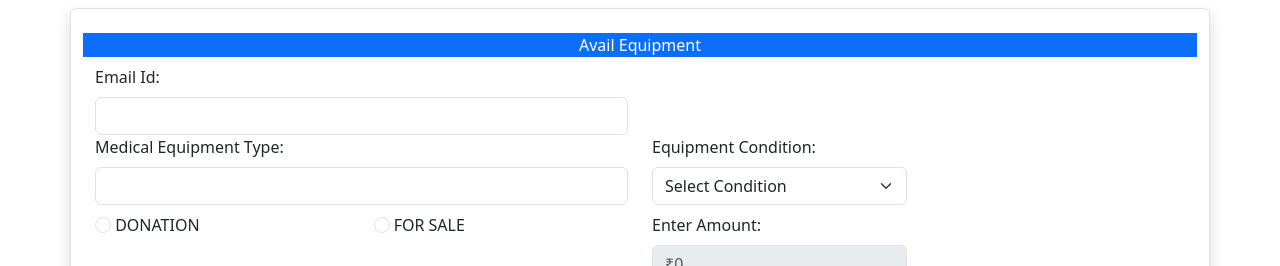
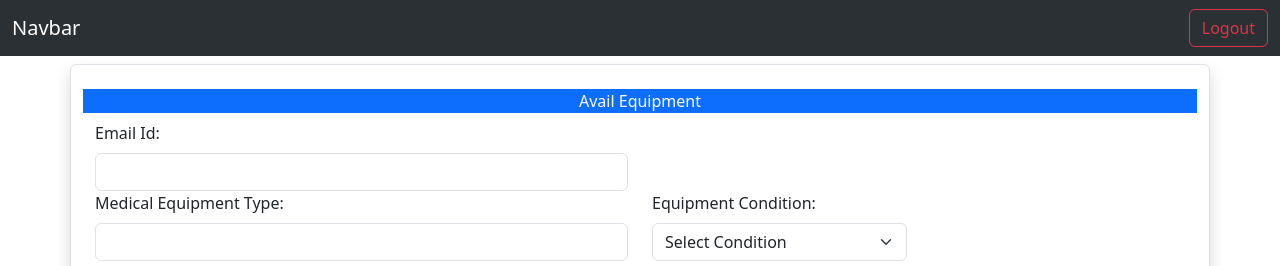
Before and after one commit to tusharp20/heallink, a website: page public/availEquip.html in a window 1280 px wide. Shown: the top 266 px of the page. Drawn offline with nearby package versions, Linux system fonts and the light colour scheme.

Commit message:
Update availEquip.html

```diff
--- a/public/availEquip.html
+++ b/public/availEquip.html
@@ -5,6 +5,13 @@
     <meta charset="utf-8">
     <meta name="viewport" content="width=device-width, initial-scale=1">
     <title>Bootstrap demo</title>
+    <script>
+        function doLogout() {
+            localStorage.removeItem("activeuser");
+            location.href = "/";
+        }
+
+    </script>
     <script>
         function doShowPrev(fileCtrl, prev) {
             const file = fileCtrl.files[0];//fetching selected file
@@ -39,6 +46,24 @@
 </head>
 
 <body onload="setEmail()">
+     <nav class="navbar navbar-expand-lg bg-body-tertiary" data-bs-theme="dark">
+        <div class="container-fluid">
+            <a class="navbar-brand" href="#">Navbar</a>
+            <button class="navbar-toggler" type="button" data-bs-toggle="collapse"
+                data-bs-target="#navbarSupportedContent" aria-controls="navbarSupportedContent" aria-expanded="false"
+                aria-label="Toggle navigation">
+                <span class="navbar-toggler-icon"></span>
+            </button>
+            <div class="collapse navbar-collapse" id="navbarSupportedContent">
+
+                <div class="collapse navbar-collapse " id="navbarNavAl Markup">
+                    <div class="navbar-nav ms-auto" style="font-size: 20px; ">
+                        <button class="btn btn-outline-danger" onclick="doLogout()" id="btnLogOut">Logout</button>
+                    </div>
+                </div>
+            </div>
+        </div>
+    </nav>
     <div class="container mt-2 shadow p-4 border rounded p-4">
         <div class="row">
             <div class="col-mid-12 bg-primary text-white text-center">
```
